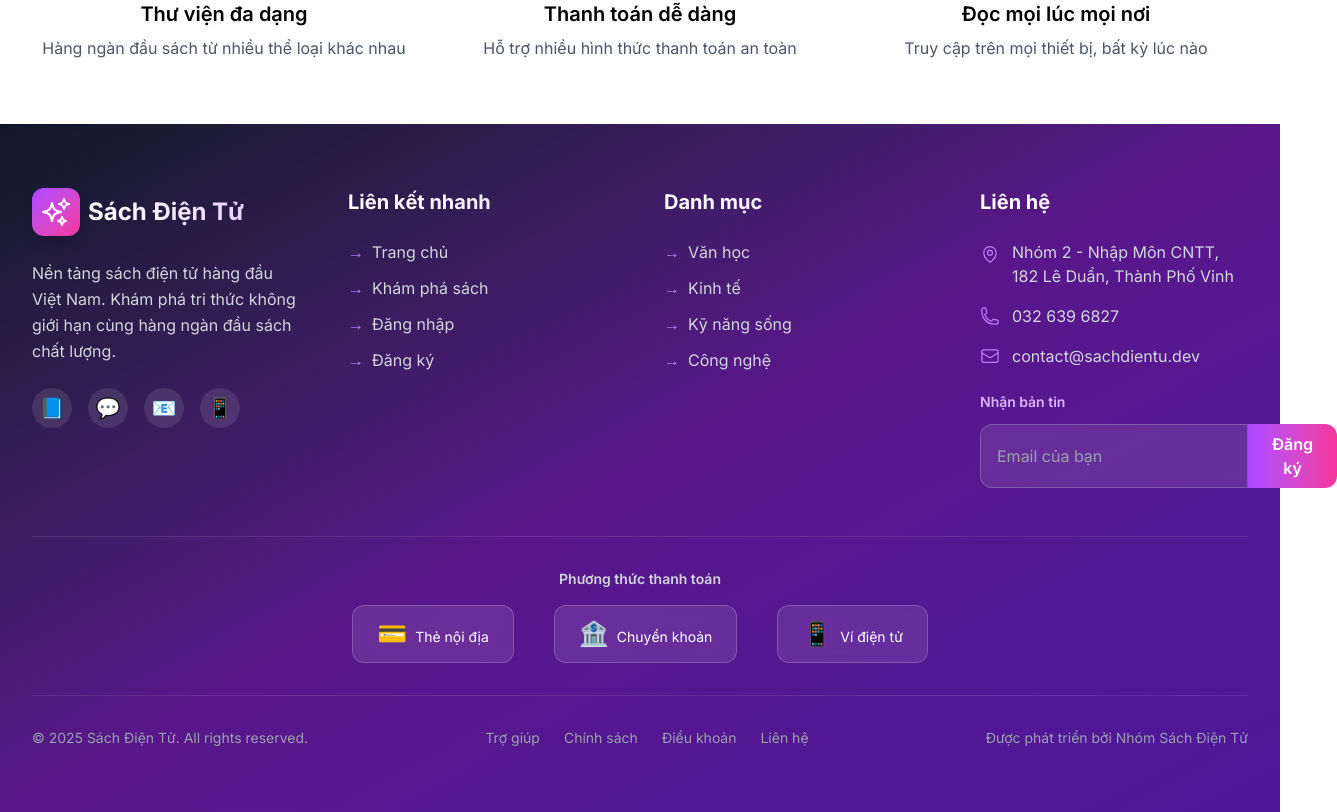
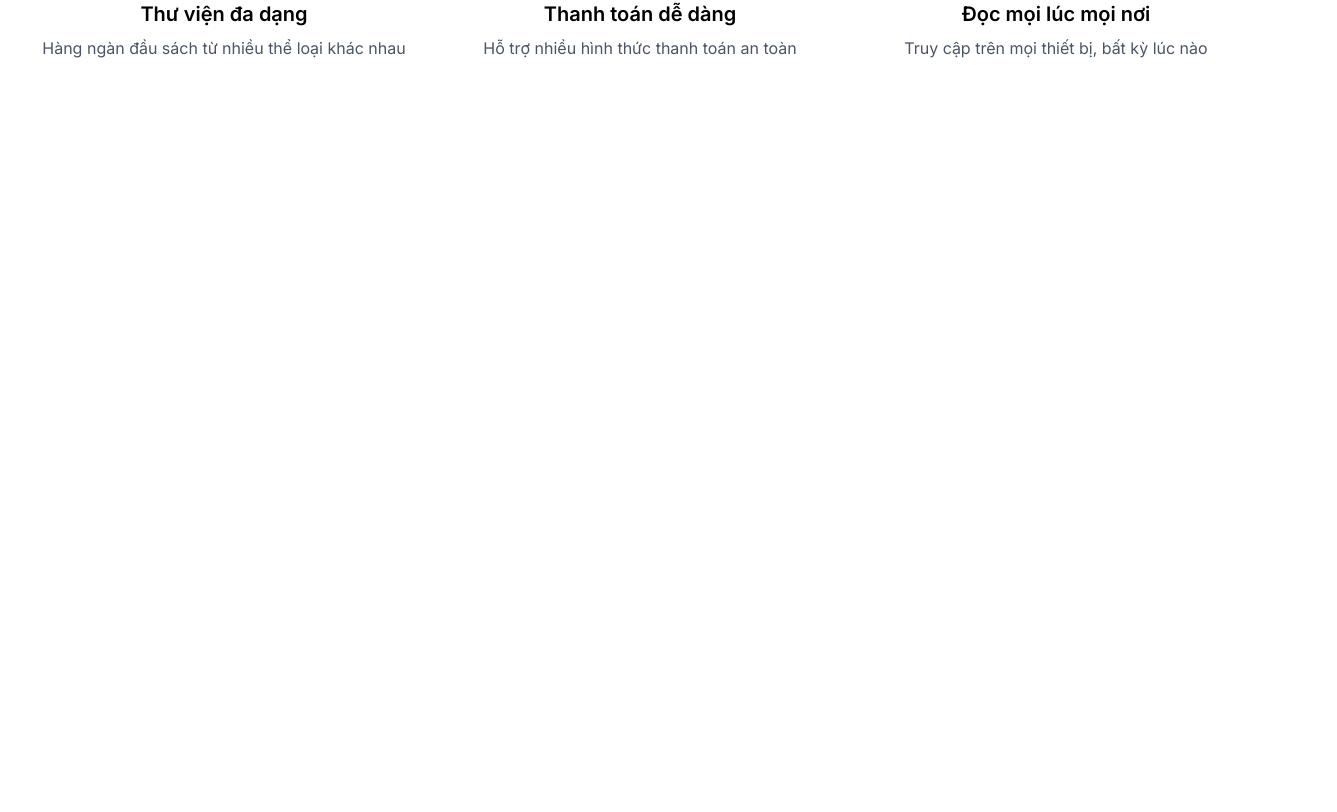
Before and after one commit to haizdwng/sachdientu, a Next.js app: page / in a window 1280 px wide. Shown: the part 900-1712 px from the top of the page, 1337 px wide, since content can reach past the window. After the commit the page ends 1024 px from the top, so only its background shows below. Built offline with nearby package versions, Linux system fonts and the light colour scheme; no server answers.

Commit message:
Refactor code structure for improved readability and maintainability

```diff
--- a/app/layout.js
+++ b/app/layout.js
@@ -3,7 +3,6 @@ import 'react-toastify/dist/ReactToastify.css';
 import './globals.css';
 
 import { Inter } from 'next/font/google';
-import Footer from '@/components/Footer';
 
 const inter = Inter({
   subsets: ['latin', 'vietnamese'],
@@ -24,7 +23,6 @@ export default function RootLayout({ children }) {
       <body className={`${inter.variable} ${inter.className}`}>
         {children}
         <ToastContainer position="top-right" autoClose={3000} />
-        <Footer />
       </body>
     </html>
   );
--- a/components/Footer.js
+++ /dev/null
@@ -1,181 +0,0 @@
-'use client';
-
-import Link from 'next/link';
-import { SparklesIcon, EnvelopeIcon, PhoneIcon, MapPinIcon } from '@heroicons/react/24/outline';
-
-export default function Footer() {
-  const currentYear = new Date().getFullYear();
-
-  const quickLinks = [
-    { name: 'Trang chủ', href: '/' },
-    { name: 'Khám phá sách', href: '/books' },
-    { name: 'Đăng nhập', href: '/login' },
-    { name: 'Đăng ký', href: '/register' },
-  ];
-
-  const support = [
-    { name: 'Trợ giúp', href: '#' },
-    { name: 'Chính sách', href: '#' },
-    { name: 'Điều khoản', href: '#' },
-    { name: 'Liên hệ', href: '#' },
-  ];
-
-  const categories = [
-    { name: 'Văn học', href: '/books?category=Văn học' },
-    { name: 'Kinh tế', href: '/books?category=Kinh tế' },
-    { name: 'Kỹ năng sống', href: '/books?category=Kỹ năng sống' },
-    { name: 'Công nghệ', href: '/books?category=Công nghệ' },
-  ];
-
-  return (
-    <footer className="bg-gradient-to-br from-gray-900 via-purple-900 to-violet-900 text-white">
-      <div className="max-w-7xl mx-auto px-4 sm:px-6 lg:px-8 py-16">
-        <div className="grid grid-cols-1 md:grid-cols-2 lg:grid-cols-4 gap-12 mb-12">
-          {/* Brand Section */}
-          <div>
-            <Link href="/" className="flex items-center space-x-2 mb-6 group">
-              <div className="bg-gradient-to-br from-purple-500 to-pink-500 p-2 rounded-xl shadow-lg group-hover:shadow-xl transition-all">
-                <SparklesIcon className="h-8 w-8 text-white" />
-              </div>
-              <span className="text-2xl font-bold bg-gradient-to-r from-white to-purple-200 bg-clip-text text-transparent">
-                Sách Điện Tử
-              </span>
-            </Link>
-            <p className="text-gray-300 leading-relaxed mb-6">
-              Nền tảng sách điện tử hàng đầu Việt Nam. Khám phá tri thức không giới hạn cùng hàng ngàn đầu sách chất lượng.
-            </p>
-            <div className="flex space-x-4">
-              <a href="#" className="w-10 h-10 bg-white/10 hover:bg-white/20 rounded-full flex items-center justify-center transition-all hover:scale-110">
-                <span className="text-xl">📘</span>
-              </a>
-              <a href="#" className="w-10 h-10 bg-white/10 hover:bg-white/20 rounded-full flex items-center justify-center transition-all hover:scale-110">
-                <span className="text-xl">💬</span>
-              </a>
-              <a href="#" className="w-10 h-10 bg-white/10 hover:bg-white/20 rounded-full flex items-center justify-center transition-all hover:scale-110">
-                <span className="text-xl">📧</span>
-              </a>
-              <a href="#" className="w-10 h-10 bg-white/10 hover:bg-white/20 rounded-full flex items-center justify-center transition-all hover:scale-110">
-                <span className="text-xl">📱</span>
-              </a>
-            </div>
-          </div>
-
-          {/* Quick Links */}
-          <div>
-            <h3 className="text-xl font-bold mb-6 bg-gradient-to-r from-white to-purple-200 bg-clip-text text-transparent">
-              Liên kết nhanh
-            </h3>
-            <ul className="space-y-3">
-              {quickLinks.map((link) => (
-                <li key={link.name}>
-                  <Link
-                    href={link.href}
-                    className="text-gray-300 hover:text-white transition-colors flex items-center group"
-                  >
-                    <span className="mr-2 text-purple-400 group-hover:translate-x-1 transition-transform">→</span>
-                    {link.name}
-                  </Link>
-                </li>
-              ))}
-            </ul>
-          </div>
-
-          {/* Categories */}
-          <div>
-            <h3 className="text-xl font-bold mb-6 bg-gradient-to-r from-white to-purple-200 bg-clip-text text-transparent">
-              Danh mục
-            </h3>
-            <ul className="space-y-3">
-              {categories.map((category) => (
-                <li key={category.name}>
-                  <Link
-                    href={category.href}
-                    className="text-gray-300 hover:text-white transition-colors flex items-center group"
-                  >
-                    <span className="mr-2 text-purple-400 group-hover:translate-x-1 transition-transform">→</span>
-                    {category.name}
-                  </Link>
-                </li>
-              ))}
-            </ul>
-          </div>
-
-          {/* Contact Info */}
-          <div>
-            <h3 className="text-xl font-bold mb-6 bg-gradient-to-r from-white to-purple-200 bg-clip-text text-transparent">
-              Liên hệ
-            </h3>
-            <ul className="space-y-4">
-              <li className="flex items-start space-x-3 text-gray-300">
-                <MapPinIcon className="h-5 w-5 text-purple-400 mt-1 flex-shrink-0" />
-                <span>Nhóm 2 - Nhập Môn CNTT, 182 Lê Duẩn, Thành Phố Vinh</span>
-              </li>
-              <li className="flex items-center space-x-3 text-gray-300">
-                <PhoneIcon className="h-5 w-5 text-purple-400 flex-shrink-0" />
-                <span>032 639 6827</span>
-              </li>
-              <li className="flex items-center space-x-3 text-gray-300">
-                <EnvelopeIcon className="h-5 w-5 text-purple-400 flex-shrink-0" />
-                <span>contact@sachdientu.dev</span>
-              </li>
-            </ul>
-
-            <div className="mt-6">
-              <h4 className="text-sm font-semibold mb-3 text-purple-300">Nhận bản tin</h4>
-              <div className="flex">
-                <input
-                  type="email"
-                  placeholder="Email của bạn"
-                  className="flex-1 px-4 py-2 rounded-l-xl bg-white/10 border border-white/20 focus:outline-none focus:ring-2 focus:ring-purple-500 text-white placeholder-gray-400"
-                />
-                <button className="px-6 py-2 bg-gradient-to-r from-purple-500 to-pink-500 rounded-r-xl font-semibold hover:shadow-lg transition-all">
-                  Đăng ký
-                </button>
-              </div>
-            </div>
-          </div>
-        </div>
-
-        {/* Payment Methods */}
-        <div className="border-t border-white/10 pt-8 mb-8">
-          <h4 className="text-center text-sm font-semibold mb-4 text-gray-300">Phương thức thanh toán</h4>
-          <div className="flex justify-center items-center space-x-6 flex-wrap gap-4">
-            <div className="bg-white/10 px-6 py-3 rounded-xl backdrop-blur-sm border border-white/20">
-              <span className="text-2xl">💳</span>
-              <span className="ml-2 text-sm">Thẻ nội địa</span>
-            </div>
-            <div className="bg-white/10 px-6 py-3 rounded-xl backdrop-blur-sm border border-white/20">
-              <span className="text-2xl">🏦</span>
-              <span className="ml-2 text-sm">Chuyển khoản</span>
-            </div>
-            <div className="bg-white/10 px-6 py-3 rounded-xl backdrop-blur-sm border border-white/20">
-              <span className="text-2xl">📱</span>
-              <span className="ml-2 text-sm">Ví điện tử</span>
-            </div>
-          </div>
-        </div>
-
-        {/* Bottom Bar */}
-        <div className="border-t border-white/10 pt-8 flex flex-col md:flex-row justify-between items-center space-y-4 md:space-y-0">
-          <p className="text-gray-400 text-sm">
-            © {currentYear} Sách Điện Tử. All rights reserved.
-          </p>
-          <div className="flex space-x-6 text-sm">
-            {support.map((link) => (
-              <Link
-                key={link.name}
-                href={link.href}
-                className="text-gray-400 hover:text-white transition-colors"
-              >
-                {link.name}
-              </Link>
-            ))}
-          </div>
-          <p className="text-gray-400 text-sm">
-            Được phát triển bởi Nhóm Sách Điện Tử
-          </p>
-        </div>
-      </div>
-    </footer>
-  );
-}
```
Also changed, not shown: public/logo.png (added).
